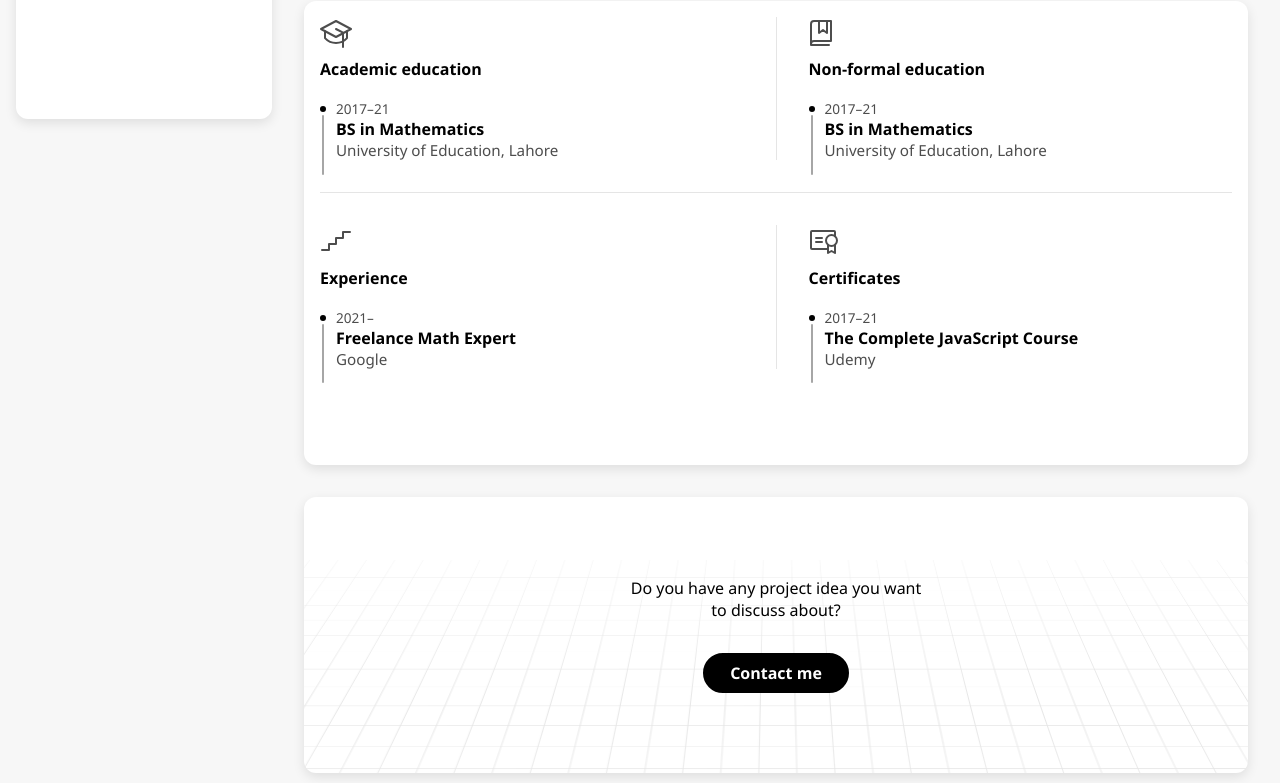
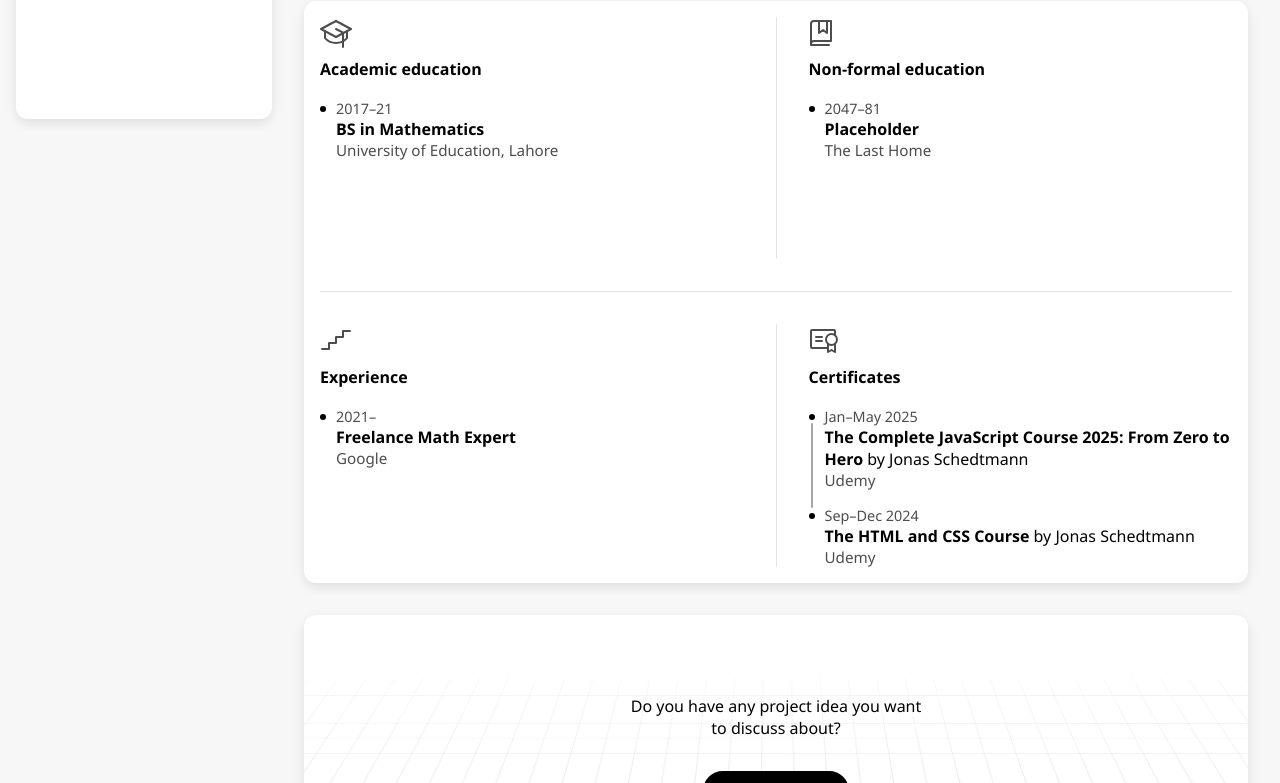
Before and after one commit to imranbinmanzoor/my-portfolio, a plain HTML site: page 2-ABOUT/about.html in a window 1280 px wide. Shown: the part 665-1448 px from the top of the page. Drawn offline with Linux system fonts and the light colour scheme.

Commit message:
update about

```diff
--- a/1-INDEX/index.css
+++ b/1-INDEX/index.css
@@ -729,7 +729,7 @@ main {
   position: absolute;
   top: 16px;
   left: 2.2px;
-  height: calc(71% + 1rem);
+  height: calc(83.33% + 1rem);
   width: 2px;
   background-color: var(--black-30);
   border-radius: 99px;
@@ -739,8 +739,8 @@ main {
 
 .milestone .tenure {
   grid-area: tenure;
-  font-size: 0.85rem;
-  font-weight: 100;
+  font-size: 0.9rem;
+  font-weight: 500;
   color: var(--black-30)
 }
 .milestone .achievement {
--- a/2-ABOUT/about.css
+++ b/2-ABOUT/about.css
@@ -1,5 +1,13 @@
+.about-details-container {
+  padding: 1rem;
+}
+
 .milestone::before {
   display: block;
+}
+
+.milestone:last-child::before {
+  display: none;
 }
 
 .about-me-card {
--- a/2-ABOUT/about.html
+++ b/2-ABOUT/about.html
@@ -183,9 +183,9 @@
               <!-- Milestone 1 -->
               <div class="milestone">
                 <div class="dot"></div>
-                <div class="tenure">2017&ndash;21</div>
-                <div class="achievement">BS in Mathematics</div>
-                <div class="institute">University of Education, Lahore</div>
+                <div class="tenure">2047&ndash;81</div>
+                <div class="achievement">Placeholder</div>
+                <div class="institute">The Last Home</div>
               </div>
               <!-- Milestone 2 -->
               <!-- Milestone 3 -->
@@ -224,11 +224,17 @@
               <!-- Milestone 1 -->
               <div class="milestone">
                 <div class="dot"></div>
-                <div class="tenure">2017&ndash;21</div>
-                <div class="achievement">The Complete JavaScript Course</div>
+                <div class="tenure">Jan&ndash;May 2025</div>
+                <div class="achievement">The Complete JavaScript Course 2025: From Zero to Hero <span style="font-weight: 500;">by Jonas Schedtmann</span></div>
                 <div class="institute">Udemy</div>
               </div>
               <!-- Milestone 2 -->
+               <div class="milestone">
+                <div class="dot"></div>
+                <div class="tenure">Sep&ndash;Dec 2024</div>
+                <div class="achievement">The HTML and CSS Course <span style="font-weight: 500;">by Jonas Schedtmann</span></div>
+                <div class="institute">Udemy</div>
+              </div>
               <!-- Milestone 3 -->
               <!-- Milestone 4 -->
             </div>
```
